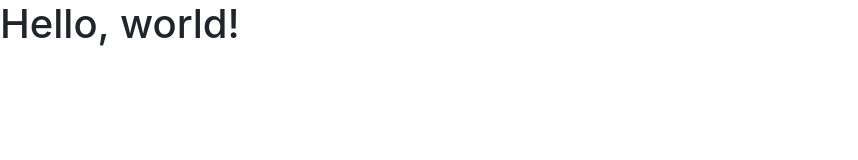
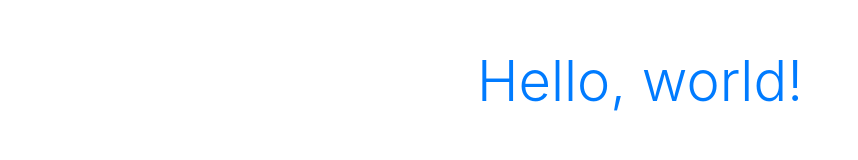
Before and after one commit to Jamramir/jamramir.github.io, a plain HTML site: page index.html in a window 1280 px wide. Shown: the whole page, without its empty margins (0-858 px from the left). Drawn offline with nearby package versions, Linux system fonts and the light colour scheme.

Commit message:
text update commit

```diff
--- a/index.html
+++ b/index.html
@@ -11,7 +11,7 @@
     <title>Hello, world!</title>
   </head>
   <body>
-    <h1>Hello, world!</h1>
+    <h1 class="text-center mt-5 display-4 text-primary">Hello, world!</h1>
 
     <!-- Optional JavaScript -->
     <!-- jQuery first, then Popper.js, then Bootstrap JS -->
```
